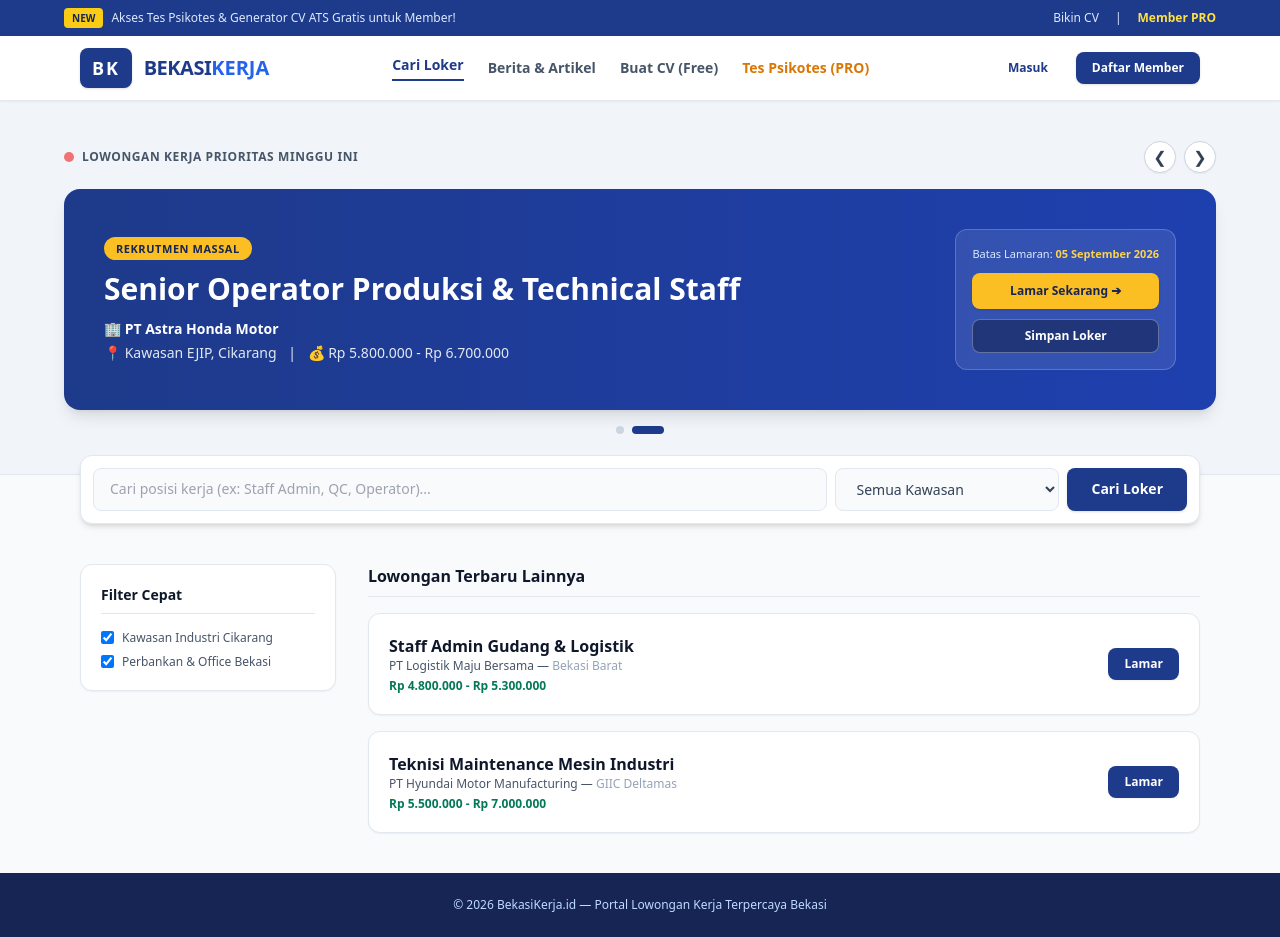
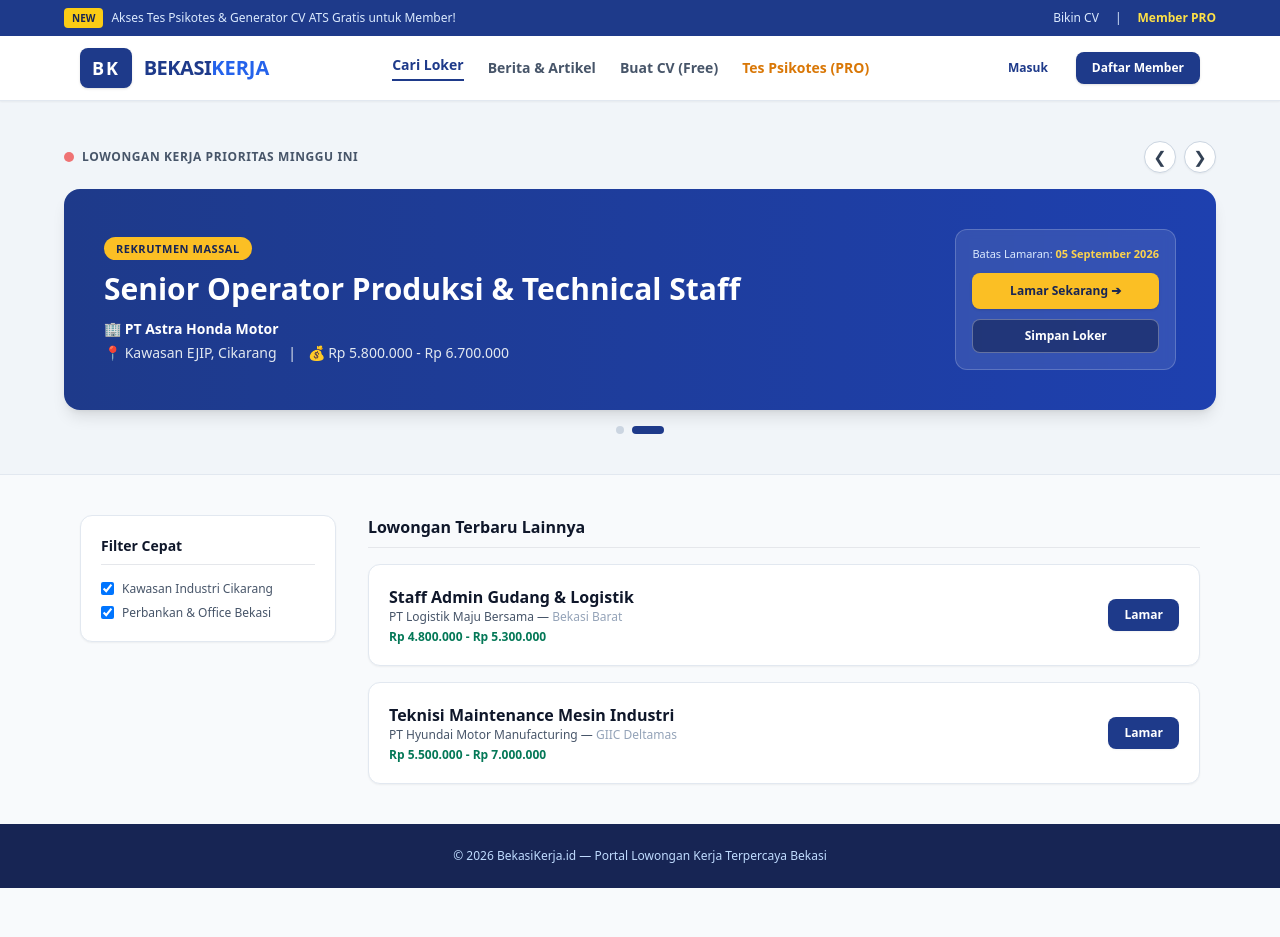
Before and after one commit to bekasikerjaofficial-ux/bekasikerja.id, a Next.js app: page / in a window 1280 px wide. After the commit the page ends 888 px from the top, so only its background shows below. Built offline with nearby package versions, Linux system fonts and the light colour scheme.

Commit message:
Update page.js

```diff
--- a/app/page.js
+++ b/app/page.js
@@ -45,13 +45,25 @@ const REGULAR_JOBS = [
 
 export default function Home() {
   const [currentSlide, setCurrentSlide] = useState(0);
+  const [member, setMember] = useState({ isLoggedIn: false, name: '' });
 
+  // Deteksi status login saat halaman dibuka
   useEffect(() => {
+    const isLoggedIn = localStorage.getItem('isMemberLoggedIn') === 'true';
+    const name = localStorage.getItem('memberName') || 'Member';
+    setMember({ isLoggedIn, name });
+
     const timer = setInterval(() => {
       setCurrentSlide((prev) => (prev + 1) % FEATURED_JOBS.length);
     }, 5000);
     return () => clearInterval(timer);
   }, []);
+
+  const handleLogout = () => {
+    localStorage.removeItem('isMemberLoggedIn');
+    localStorage.removeItem('memberName');
+    setMember({ isLoggedIn: false, name: '' });
+  };
 
   const nextSlide = () => setCurrentSlide((prev) => (prev + 1) % FEATURED_JOBS.length);
   const prevSlide = () => setCurrentSlide((prev) => (prev === 0 ? FEATURED_JOBS.length - 1 : prev - 1));
@@ -59,7 +71,7 @@ export default function Home() {
   return (
     <div className="min-h-screen flex flex-col bg-slate-50 font-sans text-slate-800">
 
-      {/* Top Bar - Clean Blue */}
+      {/* Top Bar */}
       <div className="bg-blue-900 text-blue-100 text-xs py-2 px-4 font-medium">
         <div className="max-w-6xl mx-auto flex justify-between items-center">
           <div className="flex items-center gap-2">
@@ -74,7 +86,7 @@ export default function Home() {
         </div>
       </div>
 
-      {/* Navbar - BCA Blue Style */}
+      {/* Navbar Dinamis (Deteksi Login) */}
       <header className="bg-white text-blue-900 sticky top-0 z-50 shadow-sm border-b border-slate-200">
         <div className="max-w-6xl mx-auto px-4 h-16 flex items-center justify-between">
           <div className="flex items-center gap-3">
@@ -96,22 +108,37 @@ export default function Home() {
             </a>
           </nav>
 
-          {/* Tombol Terhubung ke Halaman Member Login & Register */}
+          {/* Area Tombol Header Dinamis */}
           <div className="flex items-center gap-3">
+            {member.isLoggedIn ? (
+              <div className="flex items-center gap-3 bg-slate-100 px-3 py-1.5 rounded-lg border border-slate-200">
+                <span className="text-xs font-bold text-slate-800">
+                  👋 {member.name}
+                </span>
+                <button
+                  onClick={handleLogout}
+                  className="text-[11px] bg-red-600 hover:bg-red-700 text-white font-bold px-2.5 py-1 rounded transition"
+                >
+                  Keluar
+                </button>
+              </div>
+            ) : (
+              <>
                 <a href="/member/login" className="px-4 py-2 text-xs font-bold text-blue-900 hover:text-blue-700">
                   Masuk
                 </a>
                 <a href="/member/register" className="px-4 py-2 text-xs font-bold bg-blue-900 hover:bg-blue-800 text-white rounded-lg shadow">
                   Daftar Member
                 </a>
+              </>
+            )}
           </div>
         </div>
       </header>
 
-      {/* HERO SLIDER SECTION - Clean Light Background with Blue Featured Card */}
+      {/* Hero Section */}
       <section className="bg-slate-100 py-10 px-4 border-b border-slate-200">
         <div className="max-w-6xl mx-auto">
-
           <div className="flex justify-between items-center mb-4">
             <div className="flex items-center gap-2">
               <span className="w-2.5 h-2.5 bg-red-500 rounded-full animate-pulse"></span>
@@ -119,19 +146,17 @@ export default function Home() {
             </div>
 
             <div className="flex gap-2">
-              <button onClick={prevSlide} className="w-8 h-8 rounded-full bg-white hover:bg-slate-200 border border-slate-300 flex items-center justify-center text-slate-700 shadow-sm transition">
+              <button onClick={prevSlide} className="w-8 h-8 rounded-full bg-white hover:bg-slate-200 border border-slate-300 flex items-center justify-center text-slate-700 shadow-sm">
                 ❮
               </button>
-              <button onClick={nextSlide} className="w-8 h-8 rounded-full bg-white hover:bg-slate-200 border border-slate-300 flex items-center justify-center text-slate-700 shadow-sm transition">
+              <button onClick={nextSlide} className="w-8 h-8 rounded-full bg-white hover:bg-slate-200 border border-slate-300 flex items-center justify-center text-slate-700 shadow-sm">
                 ❯
               </button>
             </div>
           </div>
 
-          {/* Banner Hero Card - BCA Blue Banner */}
-          <div className="bg-gradient-to-r from-blue-900 to-blue-800 text-white rounded-2xl p-6 md:p-10 shadow-lg transition-all duration-500">
+          <div className="bg-gradient-to-r from-blue-900 to-blue-800 text-white rounded-2xl p-6 md:p-10 shadow-lg">
             <div className="flex flex-col md:flex-row justify-between md:items-center gap-6">
-
               <div className="space-y-3 max-w-2xl">
                 <span className="bg-amber-400 text-blue-950 text-[11px] font-extrabold px-3 py-1 rounded-full uppercase tracking-wider">
                   {FEATURED_JOBS[currentSlide].tag}
@@ -151,23 +176,20 @@ export default function Home() {
                 </div>
               </div>
 
-              {/* Action Side */}
               <div className="flex flex-col gap-2.5 shrink-0 bg-white/10 p-4 rounded-xl border border-white/20 backdrop-blur-sm">
                 <span className="text-[11px] text-blue-100 text-center">
                   Batas Lamaran: <strong className="text-amber-300">{FEATURED_JOBS[currentSlide].deadline}</strong>
                 </span>
-                <button className="bg-amber-400 hover:bg-amber-300 text-blue-950 font-extrabold px-6 py-2.5 rounded-lg text-xs transition shadow flex items-center justify-center gap-2">
+                <button className="bg-amber-400 hover:bg-amber-300 text-blue-950 font-extrabold px-6 py-2.5 rounded-lg text-xs transition shadow">
                   Lamar Sekarang ➔
                 </button>
                 <button className="bg-blue-950/60 hover:bg-blue-950 border border-white/30 text-white font-semibold px-6 py-2 rounded-lg text-xs transition">
                   Simpan Loker
                 </button>
               </div>
-
             </div>
           </div>
 
-          {/* Indicator */}
           <div className="flex justify-center gap-2 mt-4">
             {FEATURED_JOBS.map((_, index) => (
               <button
@@ -179,31 +201,10 @@ export default function Home() {
               />
             ))}
           </div>
-
         </div>
       </section>
 
-      {/* SEARCH BAR - Clean Floating */}
-      <section className="max-w-6xl mx-auto px-4 -mt-5 relative z-20 w-full">
-        <div className="bg-white p-3 rounded-xl shadow-md border border-slate-200 flex flex-col md:flex-row gap-2">
-          <input
-            type="text"
-            placeholder="Cari posisi kerja (ex: Staff Admin, QC, Operator)..."
-            className="flex-1 px-4 py-2.5 text-xs md:text-sm bg-slate-50 rounded-lg focus:outline-none border border-slate-200"
-          />
-          <select className="px-4 py-2.5 text-xs md:text-sm bg-slate-50 rounded-lg text-slate-700 focus:outline-none border border-slate-200">
-            <option>Semua Kawasan</option>
-            <option>Cikarang / EJIP / Jababeka</option>
-            <option>Cibitung / MM2100</option>
-            <option>Kota Bekasi</option>
-          </select>
-          <button className="bg-blue-900 hover:bg-blue-800 text-white font-bold px-6 py-2.5 rounded-lg text-xs md:text-sm transition shadow">
-            Cari Loker
-          </button>
-        </div>
-      </section>
-
-      {/* REGULAR JOBS FEED - White Background & High Contrast */}
+      {/* Feed & Footer */}
       <main className="max-w-6xl mx-auto px-4 py-10 grid grid-cols-1 lg:grid-cols-4 gap-8 w-full flex-1">
         <aside className="bg-white p-5 rounded-xl border border-slate-200 h-fit shadow-sm space-y-4">
           <h3 className="font-bold text-slate-900 text-sm border-b pb-2">Filter Cepat</h3>
@@ -237,7 +238,6 @@ export default function Home() {
       <footer className="bg-blue-950 text-blue-200 py-6 text-center text-xs">
         <p>© 2026 BekasiKerja.id — Portal Lowongan Kerja Terpercaya Bekasi</p>
       </footer>
-
     </div>
   );
 }
```
Lines whose indentation alone changed are shown as unchanged.
